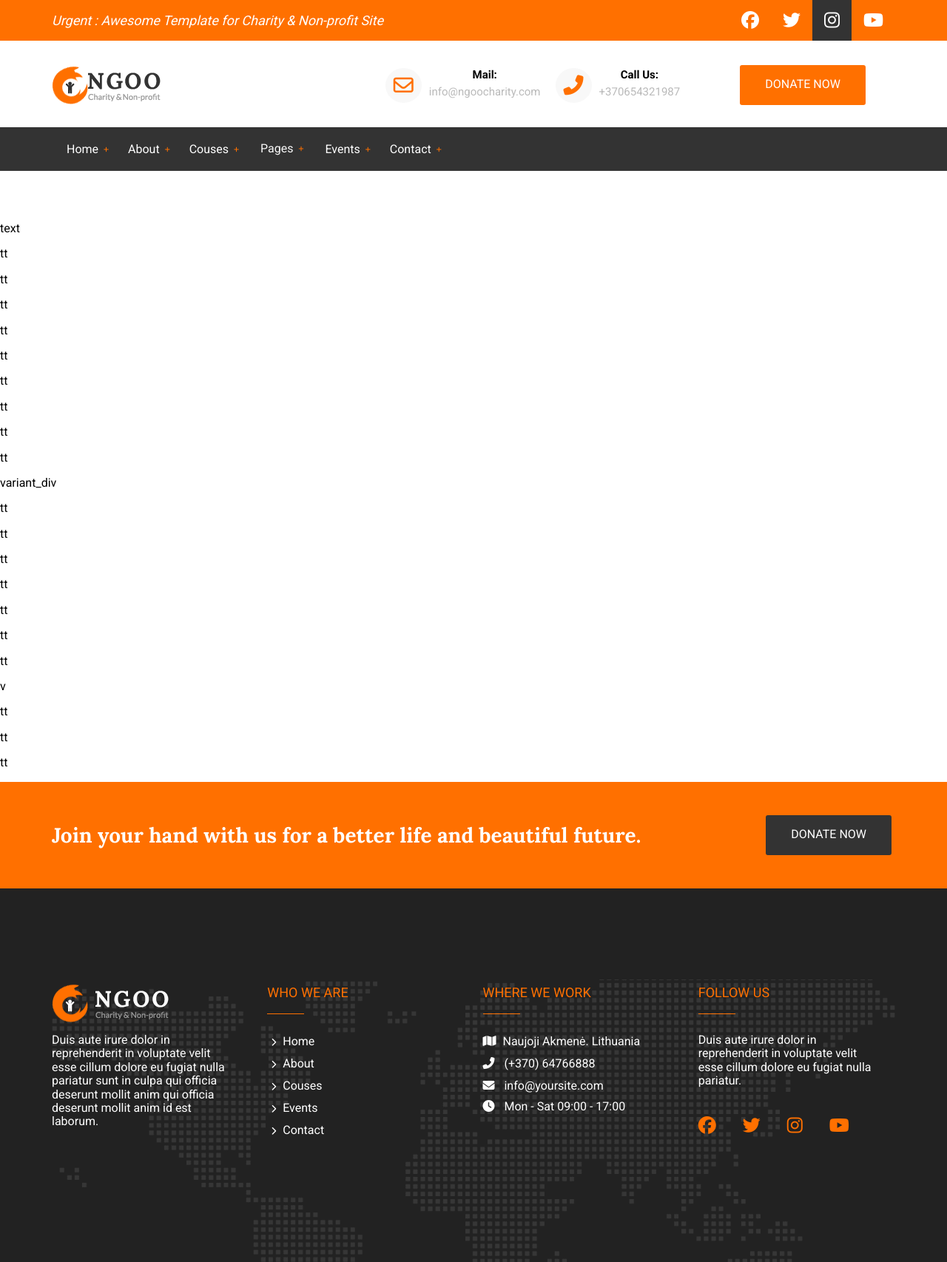
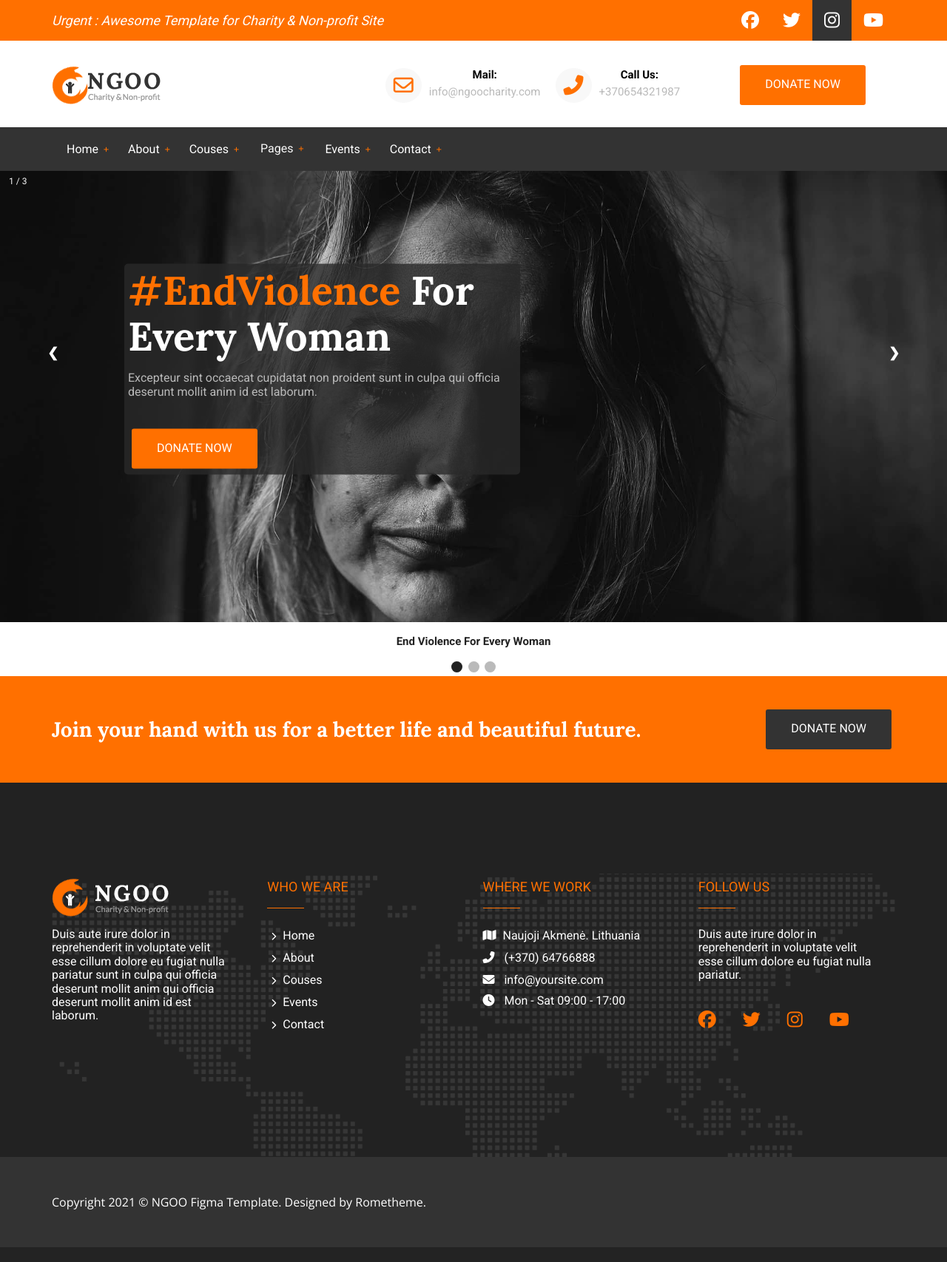
Before and after one commit to grum1n/ngoo, a PHP site: page / in a window 1280 px wide. Shown: the top 1706 px of the page at 74% size. Run offline with PHP 8.4, Linux system fonts and the light colour scheme; some libraries are stand-ins or nearby versions.

Commit message:
Added hero section

```diff
--- a/app/css/style.css
+++ b/app/css/style.css
@@ -46,9 +46,6 @@ a {text-decoration: none; }
 .col-8 {grid-area: col-8;}
 .col-9 {grid-area: col-9;}
 
-.compensate-for-scrollbar .site-header {
-  padding-right: 17px;/*OK reikalingas kad nustumtu skrollbara*/
-}
 .container{
   margin: 0 auto;
   padding: 0 15px;
@@ -118,7 +115,7 @@ button.g1 span:after {
 button.g1:hover span {padding-right: 25px;}
 button.g1:hover span:after {opacity: 1;right: 0;}
 
-/**/
+/*c2*/
 button.c2 {
     display: inline-block;
     border-radius: 3px;
@@ -150,6 +147,40 @@ button.c2 span:after {
 }
 button.c2:hover span {padding-right: 25px;}
 button.c2:hover span:after {opacity: 1;right: 0;}
+
+/*a2*/
+button.a2 {
+    display: inline-block;
+    border-radius: 3px;
+    background-color: var(--orange);
+    border: none;
+    color: var(--white);
+    text-align: center;
+    font-size: 1rem;
+    padding: 17px 34px 19px;
+    transition: all 0.5s;
+    cursor: pointer;
+    margin: 5px;
+    text-transform: uppercase;
+}
+button.a2:hover {background-color: var(--orange);}
+button.a2 span {
+    cursor: pointer;
+    display: inline-block;
+    position: relative;
+    transition: 0.5s;
+}
+button.a2 span:after {
+    content: '\00bb';
+    position: absolute;
+    opacity: 0;
+    right: -20px;
+    bottom: 1px;
+    transition: 0.5s;
+}
+button.a2:hover span {padding-right: 25px;}
+button.a2:hover span:after {opacity: 1;right: 0;}
+
 /*Button to top*/
 #myBtn {
     display: none;
@@ -368,9 +399,112 @@ header .white-container .flex-row a:hover{color: var(--orange);}
 
 
 /*MAIN*/
-main {
-   padding-top: 300px;
+/*NGOO ngoo-Slideshow container */
+.ngoo-slideshow-container {
+    max-width: 1920px;
+    position: relative;
+    margin: auto;
+    padding-top: 231px;
+    background-color: var(--gray-4);
 }
+.ngoo-mySlides {
+    display: none;
+    position:relative;
+}
+.ngoo-fade {
+    -webkit-animation-name: ngoo-fade;
+    -webkit-animation-duration: 1.5s;
+    animation-name: ngoo-fade;
+    animation-duration: 1.5s;
+}
+/*NGOO Number text (1/3 etc) */
+.ngoo-numbertext {
+    color: var(--white-f8);
+    font-size: 12px;
+    padding: 8px 12px;
+    position: absolute;
+    top: 0;
+}
+.slider-content-text {
+    margin-left: 40px;
+    position: absolute;
+    width: 535px;
+    height: 285px;
+    background-color: rgba(41, 40, 40, 0.8);
+    top: 268px;
+    transform: translateY(-50%);
+    border-radius: 5px;
+    left: 10%;
+    color: var(--gray-ba);
+    padding: 5px;
+}
+.slider-content-text h1{
+    margin:0;
+    font-family: var(--lora);
+    font-weight: 700;
+    font-size: 3.375rem;
+    color: var(--white);
+}
+.ngoo-fade-small-text {padding-bottom: 20px;}
+.hero-slider {
+    vertical-align: middle;
+    width:100%;
+}
+/*NGOO Next & previous buttons */
+.ngoo-prev, .ngoo-next {
+    cursor: pointer;
+    position: absolute;
+    top:50%;
+    width: auto;
+    padding: 10px 16px;
+    color: var(--white);
+    font-weight: bold;
+    font-size: 18px;
+    transition: 0.6s ease;
+    border-radius: 50%;
+    user-select: none;
+}
+/*NGOO Position the "ngoo-prev button" to the right */
+.ngoo-prev {left: 48px;border-radius: 50%;}
+/*NGOO Position the "ngoo-next button" to the right */
+.ngoo-next {right: 48px;border-radius: 50%;}
+/*NGOO On hover, add a black background color with a little bit see-through */
+.ngoo-prev:hover, .ngoo-next:hover {
+    background-color: var(--orange);
+    border-radius: 50%;
+}
+/*NGOO Caption text */
+.ngoo-text {
+    margin: 0;
+    background-color: var(--white);
+    color: var(--gray-2);
+    font-size: 15px;
+    padding: 18px 12px;
+    /* position: absolute; */
+    bottom: 8px;
+    width: 100%;
+    text-align: center;
+}
+.ngoo-dot-center{
+    text-align:center;
+    background-color: var(--white);
+}
+
+/*NGOO The dots/bullets/indicators */
+.ngoo-dot {
+    cursor: pointer;
+    height: 15px;
+    width: 15px;
+    margin: 0 2px;
+    background-color: var(--gray-ba);
+    border-radius: 50%;
+    display: inline-block;
+    transition: background-color 0.6s ease;
+}
+/*NGOO*/
+.ngoo-active, .ngoo-dot:hover {background-color: var(--gray-2);}
+
+
 
 /*FOOTER*/
 /*orange-footer-bg*/
@@ -504,7 +638,17 @@ main {
     }
     /*top white-conatiner*/
     header .white-container .flex-row .hide-text {display: none;}
-
+    /*HERO*/
+    .slider-content-text {display: none;}
+    /*slider left right*/
+    .ngoo-prev, .ngoo-next {
+        position: absolute;
+        bottom:40%;
+    }
+    /*hero slider*/
+    .ngoo-slideshow-container {
+        padding-top: 229px;
+    }
 }
 @media screen and (max-width: 850px){
     header .white-container > ul > li{margin-left: 15px;}
@@ -550,6 +694,10 @@ main {
     header .gray-3-container{
         display: none;
     }
+    /*HERO Slider*/
+    .ngoo-slideshow-container {
+        padding-top: 107px;
+    }
     /*bottom nav*/
     .bottom-nav .bottom-box-col-i {
         padding: 40px;
--- a/app/views/main.php
+++ b/app/views/main.php
@@ -1,24 +1,43 @@
 <main>
-    text
-    <p>tt</p>
-    <p>tt</p>
-
-    <p>tt</p>
-    <p>tt</p><p>tt</p>
-    <p>tt</p>
-
-    <p>tt</p>
-    <p>tt</p>
-    <p>tt</p>
-    variant_div
-    <p>tt</p><p>tt</p>
-    <p>tt</p><p>tt</p>
-    <p>tt</p>
-    <p>tt</p>
-    <p>tt</p>
-    v
-    <p>tt</p>
-    <p>tt</p>
-    <p>tt</p>
+<!--  HERO  -->
+<section class="ngoo-slideshow-container">
+    <div class="ngoo-mySlides ngoo-fade">
+      <div class="ngoo-numbertext">1 / 3</div>
+      <img class="hero-slider" src="app/images/pexels-568021.jpg" alt="Pexels kat jayne">
+      <div class="slider-content-text">
+          <h1><span class="text-orange">#EndViolence</span> For Every Woman</h1>
+          <p class="ngoo-fade-small-text">Excepteur sint occaecat cupidatat non proident sunt in culpa qui officia deserunt mollit anim id est laborum.</p>
+          <button class="a2"><span>DONATE NOW</span></button>
+      </div>
+      <h3 class="ngoo-text">End Violence For Every Woman</h3>
+    </div>
+    <div class="ngoo-mySlides ngoo-fade">
+      <div class="ngoo-numbertext">2 / 3</div>
+      <img class="hero-slider" src="app/images/pexels-333142.jpg" alt="Pexels tijana bosnjakov">
+      <div class="slider-content-text">
+          <h1><span class="text-orange">#EndViolence</span> For Every Woman</h1>
+          <p class="ngoo-fade-small-text">Excepteur sint occaecat cupidatat non proident sunt in culpa qui officia deserunt mollit anim id est laborum.</p>
+          <button class="a2"><span>DONATE NOW</span></button>
+      </div>
+      <h3 class="ngoo-text">Stop violence</h3>
+    </div>
+    <div class="ngoo-mySlides ngoo-fade">
+      <div class="ngoo-numbertext">3 / 3</div>
+      <img class="hero-slider" src="app/images/pexels-5723318.jpg" alt="Pexels anete lusina">
+      <div class="slider-content-text">
+          <h1><span class="text-orange">#EndViolence</span> For Every Woman</h1>
+          <p class="ngoo-fade-small-text">Excepteur sint occaecat cupidatat non proident sunt in culpa qui officia deserunt mollit anim id est laborum.</p>
+          <button class="a2"><span>DONATE NOW</span></button>
+      </div>
+      <h3 class="ngoo-text">Silence allows violence</h3>
+    </div>
+    <a class="ngoo-prev" onclick="plusSlides(-1)">&#10094;</a>
+    <a class="ngoo-next" onclick="plusSlides(1)">&#10095;</a>
+    <div class="ngoo-dot-center">
+      <span class="ngoo-dot" onclick="currentSlide(1)"></span>
+      <span class="ngoo-dot" onclick="currentSlide(2)"></span>
+      <span class="ngoo-dot" onclick="currentSlide(3)"></span>
+    </div>
+</section>
 
 </main>
```
